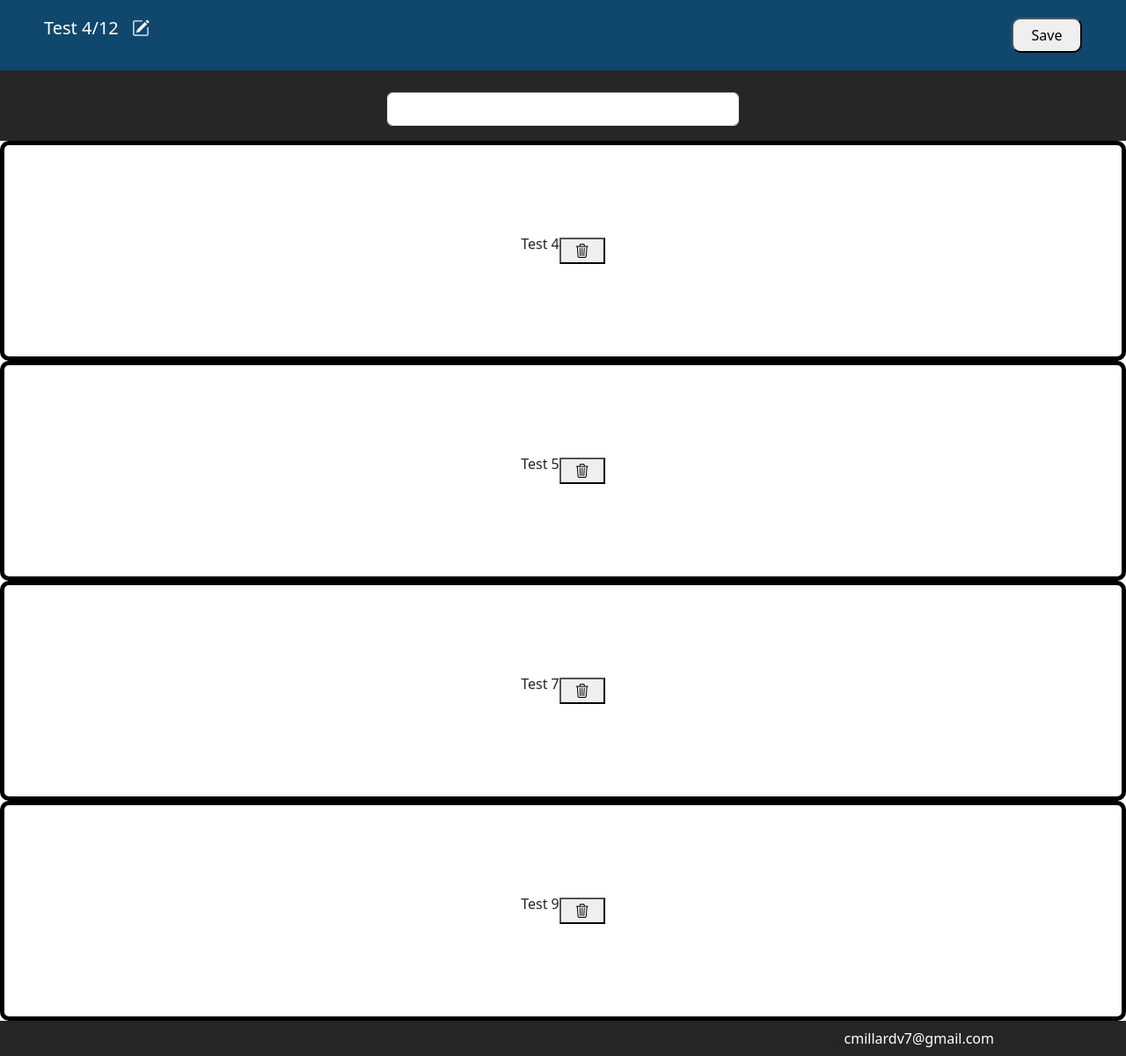
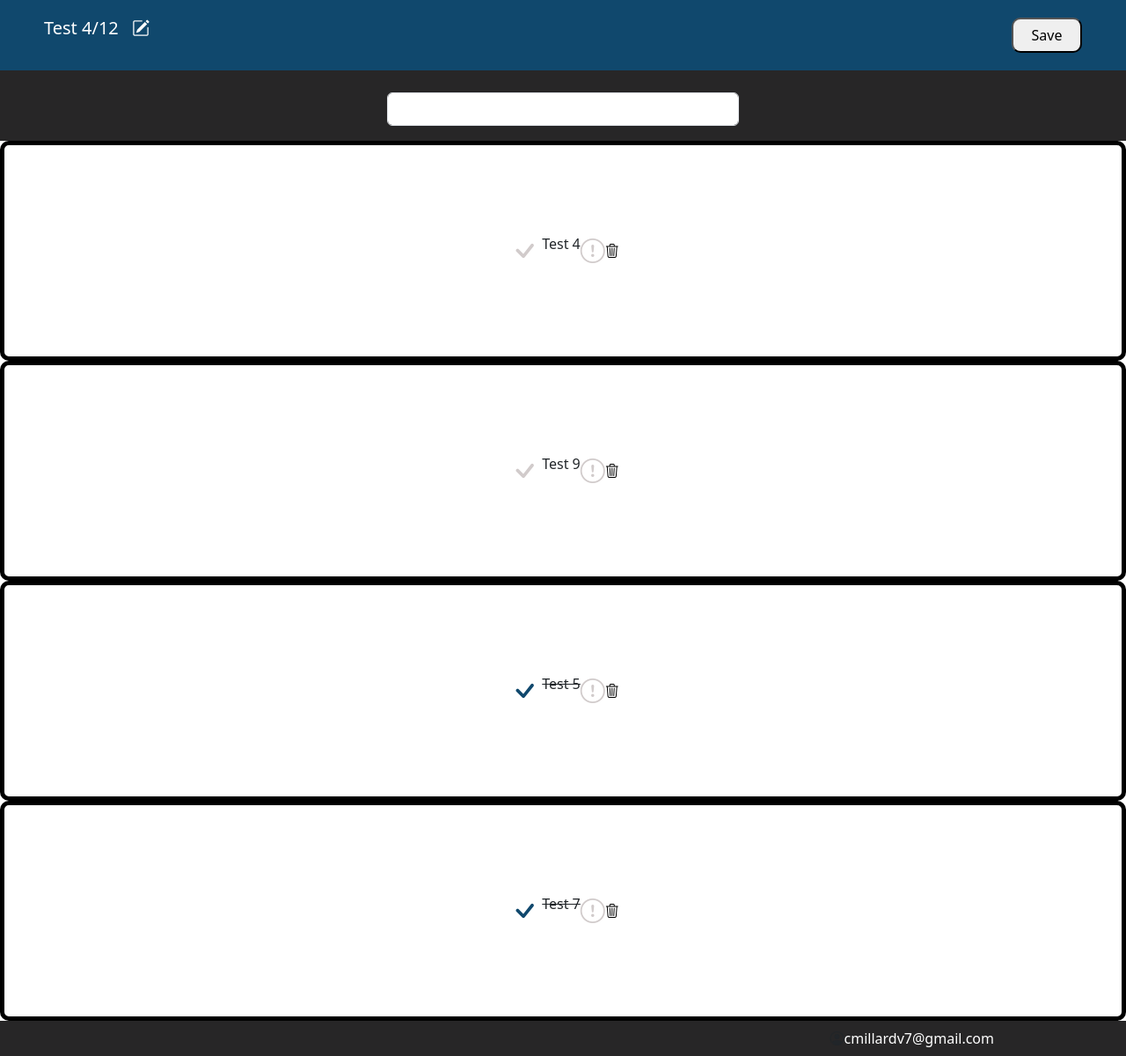
Before and after one commit to BolognaKenshin/to-do-list, a Flask app: a page that uses templates/edit-list.html in a window 1280 px wide. Shown: the part 40-1240 px from the top of the page at 88% size. Run offline with Flask 3, Linux system fonts and the light colour scheme; a user stored in the database is signed in; some libraries are stand-ins or nearby versions.

Commit message:
Dev Branch - Can mark items as completed

```diff
--- a/main.py
+++ b/main.py
@@ -63,8 +63,8 @@ class ToDoItem(db.Model):
     list_name = relationship('ListName', back_populates='list_items')
     list_name_id: Mapped[int] = mapped_column(ForeignKey('list_names.id'))
     order_num: Mapped[int] = mapped_column(Integer, nullable=False)
-    # color: Mapped[str] = mapped_column(String)
-    # is_important: Mapped[bool] = mapped_column(Boolean)
+    is_important: Mapped[bool] = mapped_column(Boolean)
+    is_done: Mapped[bool] = mapped_column(Boolean)
 
 with app.app_context():
     db.create_all()
@@ -174,9 +174,10 @@ def name_list():
 @app.route("/new-list", methods=["GET", "POST"])
 def new_list():
     item_form = ToDoItemForm()
-    displayed_items = []
     if item_form.validate_on_submit():
-        new_item = item_form.task.data
+        new_item = {"task":item_form.task.data,
+                    "importance": False,
+                    "finished": False,}
         session['list_items'].append(new_item)
         session.modified = True
     return render_template('new-list.html',
@@ -196,14 +197,18 @@ def edit_list(list_url_id, first_access=True):
         session['list_url_id'] = list_url_id
         session['list_name'] = list_to_edit.list_name
         session['list_items'] = []
+        for task in list_to_edit.list_items:
+            item = {"task": task.item,
+                    "importance": task.is_important,
+                    "finished": task.is_done}
+            session['list_items'].append(item)
+    if item_form.validate_on_submit():
+        new_item = {"task":item_form.task.data,
+                    "importance": False,
+                    "finished": False,}
+        session['list_items'].append(new_item)
+        session.modified = True
 
-        for task in list_to_edit.list_items:
-            session['list_items'].append(task.item)
-
-    if item_form.validate_on_submit():
-        new_item = {"task": item_form.task.data}
-        session['list_items'].append(new_item['task'])
-        session.modified = True
 
     return render_template('edit-list.html', current_user=current_user, list=list_to_edit,
                            item_form=item_form, tasks=session['list_items'])
@@ -231,9 +236,11 @@ def save_list():
         save_index = 1
         for item in session['list_items']:
             new_item = ToDoItem(
-                item=item,
+                item=item['task'],
                 list_name=new_list_name,
-                order_num=save_index
+                order_num=save_index,
+                is_important=False,
+                is_done=False,
             )
             db.session.add(new_item)
             save_index += 1
@@ -253,15 +260,19 @@ def save_list():
             # To catch if there are more tasks being saved to an existing list
             if i < len(list_to_edit.list_items):
                 item = list_to_edit.list_items[i]
-                item.item = session['list_items'][i]
+                item.item = session['list_items'][i]['task']
+                item.is_important= session['list_items'][i]['importance']
+                item.is_done = session['list_items'][i]['finished']
                 item.order_num = save_index
                 save_index += 1
             else:
 
                 new_item = ToDoItem(
-                    item=session['list_items'][i],
+                    item=session['list_items'][i]['task'],
                     list_name=list_to_edit,
-                    order_num=save_index
+                    order_num=save_index,
+                    is_important=session['list_items'][i]['importance'],
+                    is_done=session['list_items'][i]['finished']
                 )
                 db.session.add(new_item)
                 save_index += 1
@@ -278,20 +289,20 @@ def delete_list():
     db.session.commit()
     return redirect(url_for('all_lists'))
 
-
-def change_color():
-    pass
-
+@app.route("/change-importance")
 def change_importance():
-    pass
+    print("Importance logic will go here!")
+    task_index = request.args.get('task_index')
+    print(task_index)
+    return redirect(url_for('edit_list', list_url_id=session['list_url_id'], first_access=False))
 
 @app.route("/delete-task", methods=["GET"])
 def delete_task():
     is_new_list = request.args.get('new_list')
     item_form = ToDoItemForm()
     if is_new_list == "True":
-        task = request.args.get('task')
-        session['list_items'].remove(task)
+        task_index = int(request.args.get('task_index'))
+        session['list_items'].pop(task_index)
         session.modified = True
 
         return redirect(url_for('new_list', current_user=current_user,
@@ -300,10 +311,23 @@ def delete_task():
                                tasks=session['list_items']))
     else:
         list_to_edit = db.session.execute(db.Select(ListName).where(ListName.list_url_id == session['list_url_id'])).scalar()
-        task = request.args.get('task')
-        session['list_items'].remove(task)
+        task_index = int(request.args.get('task_index'))
+        session['list_items'].pop(task_index)
         session.modified = True
         return redirect(url_for('edit_list', list_url_id=session['list_url_id'],  first_access=False))
 
+@app.route("/task-done")
+def mark_as_completed():
+   task_index = int(request.args.get('task_index'))
+   print(session['list_items'][task_index]['finished'])
+   print(type(session['list_items'][task_index]['finished']))
+   if session['list_items'][task_index]['finished'] == False:
+       print("False!")
+       session['list_items'][task_index]['finished'] = True
+   else:
+       session['list_items'][task_index]['finished'] = False
+   session.modified=True
+   return redirect(url_for('edit_list', list_url_id=session['list_url_id'], first_access=False))
+
 if __name__ == "__main__":
     app.run(debug=True)
--- a/static/css/styles.css
+++ b/static/css/styles.css
@@ -283,10 +283,34 @@ i.bi-card-checklist {
     margin-right: 10px;
 }
 
+i.bi-check {
+    font-size: 2.5rem;
+    line-height: 1;
+    color: rgb(209, 203, 203);
+}
+
+
+i.bi-check:hover{
+    color: #10486d;
+}
+
+i.bi-check-complete {
+    color: #10486d
+}
+
+i.bi-exclamation-circle {
+    color: rgb(209, 203, 203);
+    font-size: 1.75rem;
+    line-height: 1;
+}
+
+i.bi-exclamation-circle:hover {
+    color: red;
+}
+
 i.bi-trash3 {
     color: black;
     line-height: 1;
-    margin: 10px;
 }
 
 
@@ -301,3 +325,13 @@ i.name-pencil {
     line-height: 1;
     margin: 10px;
 }
+
+.task-button {
+    align-items: center;
+    border: none;
+    display: flex;
+    border-width: 1;
+    background-color: white;
+    justify-content: center;
+    padding: 0;
+}
--- a/templates/edit-list.html
+++ b/templates/edit-list.html
@@ -17,11 +17,22 @@
     </div>
 
     <div id="tasks-container">
-        {% for task in tasks %}
-        <div class="task-div">
-            <p>{{ task }}</p>
-            <button type="button" onclick="window.location.href='{{ url_for('delete_task', new_list=False, task=task) }}'"><i class="bi bi-trash3"></i></button>
-        </div>
+        {% for task in tasks|selectattr('finished', 'equalto', False) %}
+            <div class="task-div">
+                <button type="button" class="task-button" onclick="window.location.href='{{ url_for('mark_as_completed', task_index=tasks.index(task)) }}'" ><i class="bi bi-check"></i></button>
+                <p>{{ task['task'] }}</p>
+                <button type="button" class="task-button" onclick="window.location.href='{{ url_for('change_importance', task_index=tasks.index(task)) }}'"><i class="bi bi-exclamation-circle"></i></button>
+                <button type="button" class="task-button" onclick="window.location.href='{{ url_for('delete_task', new_list=False, task_index=tasks.index(task)) }}'"><i class="bi bi-trash3"></i></button>
+            </div>
+        {% endfor %}
+
+        {% for task in tasks|selectattr('finished', 'equalto', True) %}
+            <div class="task-div">
+                <button type="button" class="task-button" onclick="window.location.href='{{ url_for('mark_as_completed', task_index=tasks.index(task)) }}'" ><i class="bi bi-check bi-check-complete"></i></button>
+                <p><s>{{ task['task'] }}</s></p>
+                <button type="button" class="task-button" onclick="window.location.href='{{ url_for('change_importance', task_index=tasks.index(task)) }}'"><i class="bi bi-exclamation-circle"></i></button>
+                <button type="button" class="task-button" onclick="window.location.href='{{ url_for('delete_task', new_list=False, tasks_index=tasks.index(task)) }}'"><i class="bi bi-trash3"></i></button>
+            </div>
         {% endfor %}
     </div>
 </main>
--- a/templates/new-list.html
+++ b/templates/new-list.html
@@ -19,8 +19,8 @@
     <div id="tasks-container">
         {% for task in tasks %}
         <div class="task-div">
-            <p>{{ task }}</p>
-            <button type="button" onclick="window.location.href='{{ url_for('delete_task', new_list=True, task=task) }}'"><i class="bi bi-trash3"></i></button>
+            <p>{{ task['task'] }}</p>
+            <button type="button" onclick="window.location.href='{{ url_for('delete_task', new_list=True, task_index=tasks.index(task)) }}'"><i class="bi bi-trash3"></i></button>
         </div>
         {% endfor %}
     </div>
```
Also changed, not shown: instance/to-dos.db.
